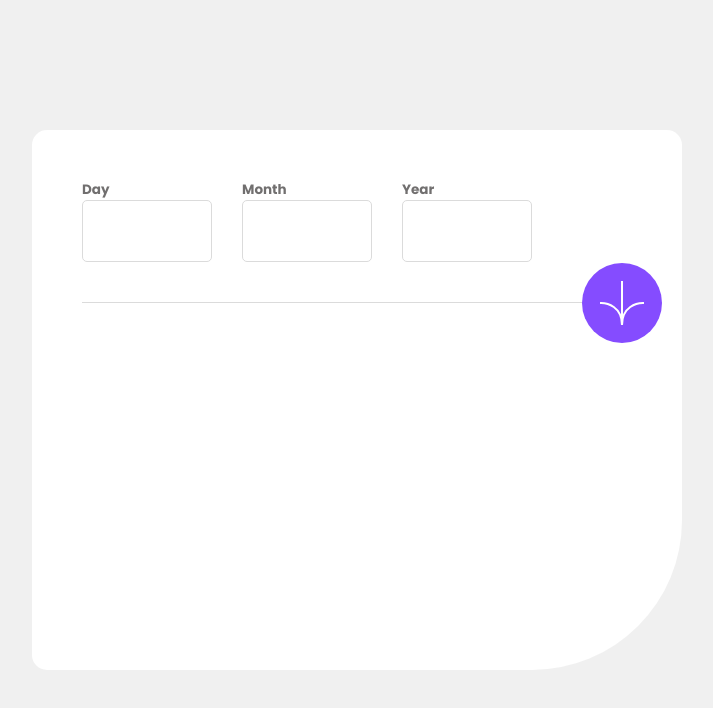
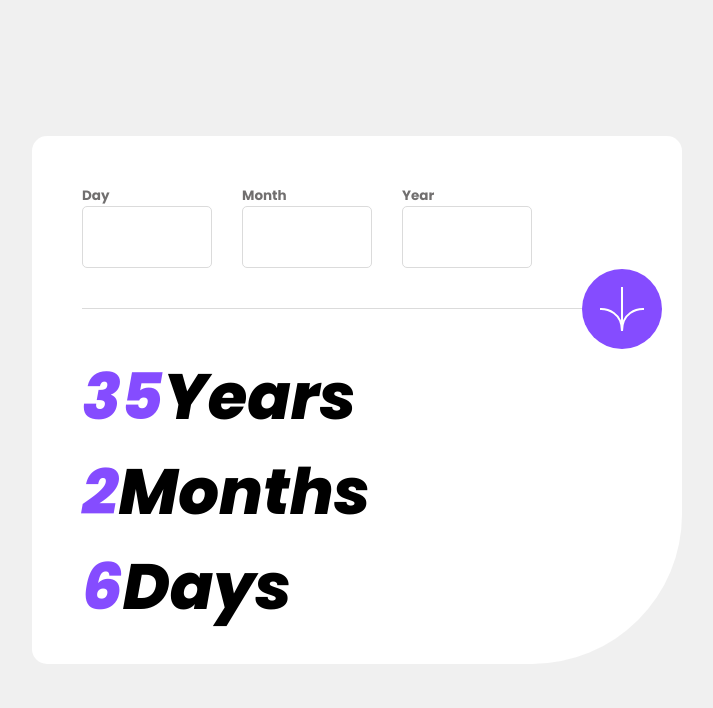
Before and after one commit to HayyatHussain/Age-Calculator, a plain HTML site: page index.html in a window 1280 px wide. Both pictures are taken after a click on the element 905 px from the left and 303 px from the top of the page. Shown: the whole page, without its empty margins (283-996 px from the left). Drawn offline with Linux system fonts and the light colour scheme.

Commit message:
Some functionality added

```diff
--- a/index.html
+++ b/index.html
@@ -47,8 +47,14 @@
             </div>
           </div>
         </section>
-        <section></section>
+        <section>
+          <h1><span id="years">- - </span>Years</h1>
+          <h1><span id="months">- - </span>Months</h1>
+          <h1><span id="days">- - </span>Days</h1>
+        </section>
       </main>
     </div>
+
+    <script src="script.js"></script>
   </body>
 </html>
--- /dev/null
+++ b/script.js
@@ -0,0 +1,37 @@
+// Get the DOM elements
+const inputYear = document.getElementById("year"),
+  inputMonth = document.getElementById("month"),
+  inputDay = document.getElementById("day"),
+  svgButton = document.querySelector(".svg"),
+  outputYears = document.getElementById("years"),
+  outputMonths = document.getElementById("months"),
+  outputDays = document.getElementById("days");
+
+const currentYear = new Date().getFullYear();
+const currentMonth = new Date().getMonth() + 1;
+const currentDay = new Date().getDate();
+
+svgButton.addEventListener("click", () => {
+  outputYears.innerText = 0;
+  outputMonths.innerText = 0;
+  outputDays.innerText = 0;
+
+  outputY = currentYear - Number(inputYear.value);
+  outputM = currentMonth - Number(inputMonth.value);
+  outputD = currentDay - Number(inputDay.value);
+  setInterval(() => {
+    if (outputYears.innerText != outputY) {
+      outputYears.innerText++;
+    }
+  }, 80);
+  setInterval(() => {
+    if (outputMonths.innerText != outputM) {
+      outputMonths.innerText++;
+    }
+  }, 80);
+  setInterval(() => {
+    if (outputDays.innerText != outputD) {
+      outputDays.innerText++;
+    }
+  }, 80);
+});
--- a/style.css
+++ b/style.css
@@ -14,6 +14,16 @@ body {
   font-family: "Poppins", sans-serif;
 }
 
+h1 {
+  font-size: 64px;
+  font-style: italic;
+  font-weight: 700;
+}
+
+h1 span {
+  color: hsl(259, 100%, 65%);
+}
+
 #main {
   width: 100%;
   height: 100%;
@@ -23,7 +33,7 @@ body {
 }
 
 main {
-  height: 540px;
+  height: 528px;
   width: 650px;
   background-color: hsl(0, 0%, 100%);
   border-radius: 15px;
@@ -74,4 +84,9 @@ form input {
   justify-content: center;
   align-items: center;
   cursor: pointer;
+  transition: all 200ms;
 }
+
+.svg:hover {
+  background-color: hsl(0, 0%, 8%);
+}
```
